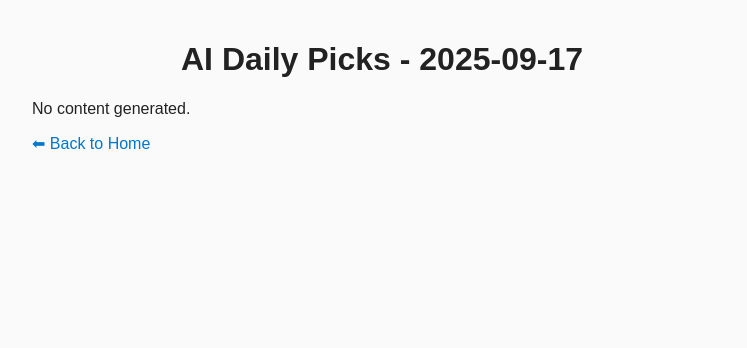
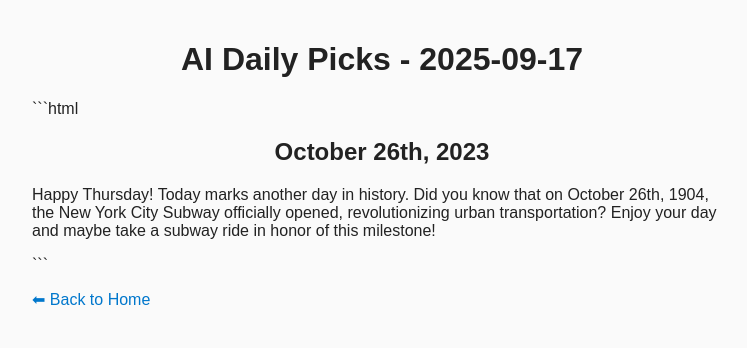
Before and after one commit to Berrich2024/AI-GH-Pages, a website: page posts/2025-09-17.html in a window 1280 px wide. Shown: the whole page, without its empty margins (258-1005 px from the left). Drawn offline with Linux system fonts and the light colour scheme.

Commit message:
chore: add new daily post [skip ci]

````diff
--- a/posts/2025-09-17.html
+++ b/posts/2025-09-17.html
@@ -7,7 +7,12 @@
 </head>
 <body>
   <h1>AI Daily Picks - 2025-09-17</h1>
-  <article>No content generated.</article>
+  ```html
+<article>
+  <h1>October 26th, 2023</h1>
+  <p>Happy Thursday!  Today marks another day in history.  Did you know that on October 26th, 1904, the New York City Subway officially opened, revolutionizing urban transportation?  Enjoy your day and maybe take a subway ride in honor of this milestone!</p>
+</article>
+```
   <p><a href="/index.html">⬅ Back to Home</a></p>
 </body>
 </html>
````
